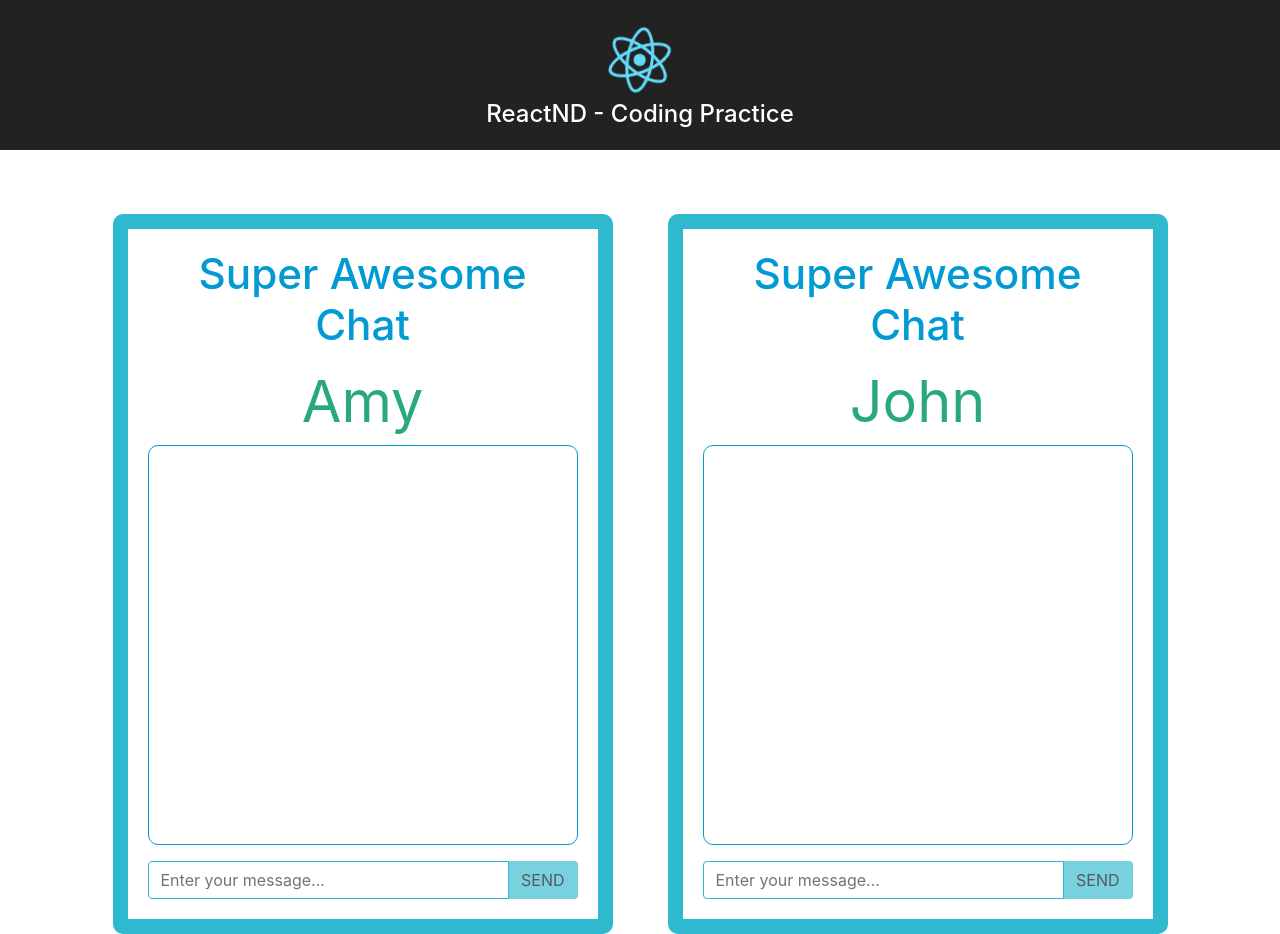
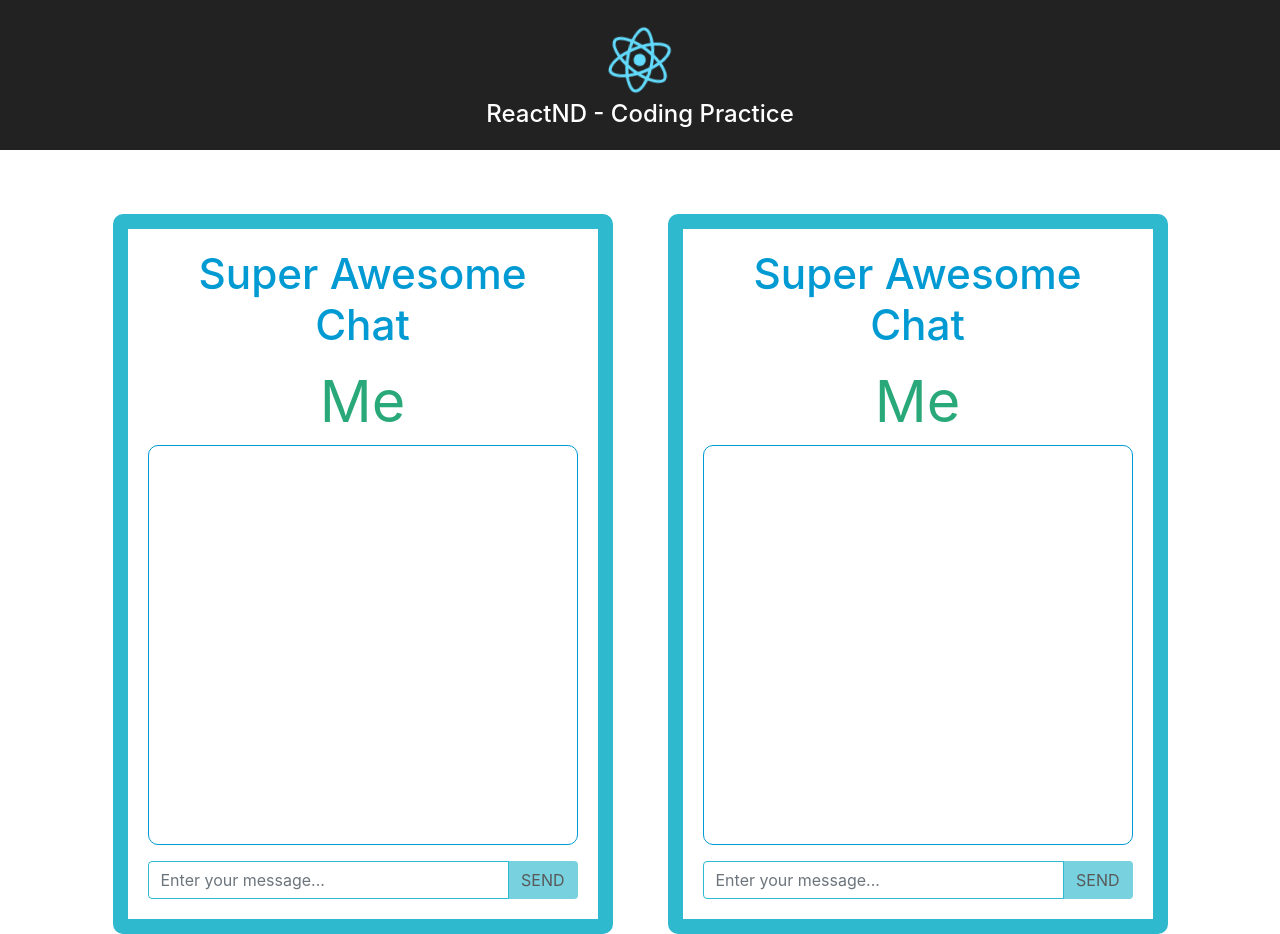
Before and after one commit to yushanwebdev/chat-app, a React (Create React App) app: page / in a window 1280 px wide. Built offline with nearby package versions, Linux system fonts and the light colour scheme.

Commit message:
refactor: Change users name

```diff
--- a/src/App.js
+++ b/src/App.js
@@ -10,7 +10,7 @@ This exercise will help you practice many of your newly aquired React skills.
 The instructions are included in the `instructions.md` file.
 */
 
-const users = [{ username: 'Amy' }, { username: 'John' }];
+const users = [{ username: 'Me' }, { username: 'Me' }];
 
 class App extends Component {
   state = {
```
